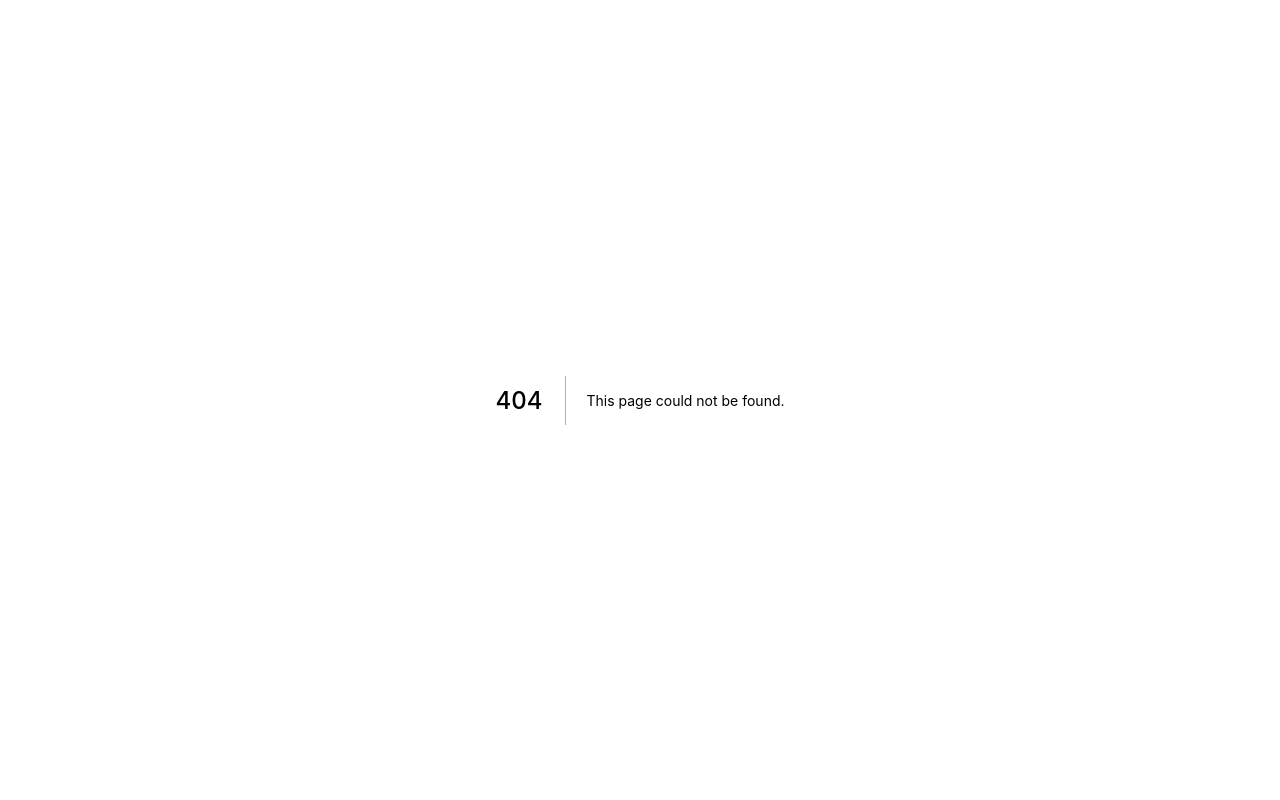
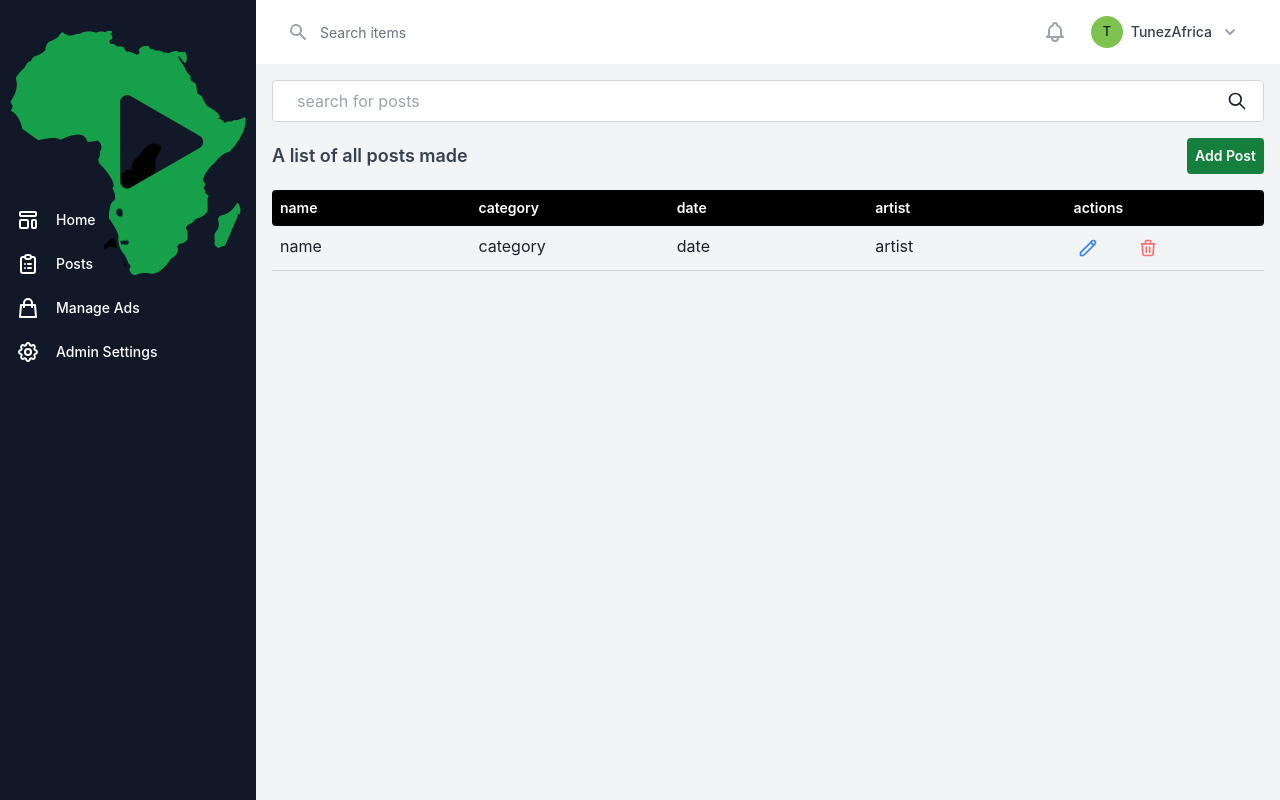
Before and after one commit to tunezafrica/tunezafrica, a Next.js app: page /admin/dashboard/posts in a window 1280 px wide. Before the commit this address had no page. Built offline with nearby package versions, Linux system fonts and the light colour scheme.

Commit message:
feat: added feature for adding song

```diff
--- a/components/DashboardSidebar/DashboardSidebar.jsx
+++ b/components/DashboardSidebar/DashboardSidebar.jsx
@@ -15,35 +15,20 @@ import { useRouter } from "next/router";
 import Image from "next/image";
 
 const navigation = [
-  { name: "Home", href: "/dashboard", icon: TemplateIcon, current: false },
+  { name: "Home", href: "/admin/dashboard", icon: TemplateIcon, current: false },
   {
-    name: "Inventory",
-    href: "/dashboard/inventory",
+    name: "Posts",
+    href: "/admin/dashboard/posts",
     icon: ClipboardListIcon,
     current: false,
   },
   {
-    name: "Customers Orders",
-    href: "/dashboard/orders",
+    name: "Manage Ads",
+    href: "/admin/dashboard/ads",
     icon: ShoppingBagIcon,
     current: false,
   },
-  // { name: 'History', href: '/dashboard/history', icon: ClockIcon, current: false },
-  // { name: 'Balances', href: '/dashboard/balances', icon: ScaleIcon, current: false },
-  {
-    name: "Cards",
-    href: "/dashboard/cards",
-    icon: CreditCardIcon,
-    current: false,
-  },
-  {
-    name: "Reports",
-    href: "/dashboard/reports",
-    icon: TrendingUpIcon,
-    current: false,
-  },
-  // { name: 'Recipients', href: '/dashboard/receipts', icon: UserGroupIcon, current: false },
-  { name: "Store Settings", href: "/dashboard/settings", icon: CogIcon },
+  { name: "Admin Settings", href: "/admin/dashboard/settings", icon: CogIcon },
 ];
 
 
--- /dev/null
+++ b/pages/admin/dashboard/add_post/index.jsx
@@ -0,0 +1,71 @@
+import React, { useState } from "react";
+import DashboardLayout from "../../../../layouts/DashboardLayout";
+
+function AddPost() {
+  const [name, setName] = useState("");
+  const handle_post_upload = () => {
+    console.log(name);
+  };
+  return (
+    <DashboardLayout>
+      <div className="flex flex-col w-full p-4">
+        <p className="text-center text-gray-700 font-semibold text-lg pb-8">
+          Add New Post/Music
+        </p>
+        <div className=" grid grid-cols-2 gap-4 w-full space-y-4">
+          <div className="flex flex-col col-span-2 ">
+            <p className="text-gray-700 font-semibold text-sm p-1">
+              name/title
+            </p>
+            <input
+              type="text"
+              placeholder="item name or title"
+              className="p-2 rounded border border-gray-300 outline-none"
+              onChange={(e) => setName(e.target.value)}
+            />
+          </div>
+
+          <div className="flex flex-col col-span-1 ">
+            <p className="text-gray-700 font-semibold text-sm p-1">category</p>
+            <input
+              type="text"
+              placeholder="item name or title"
+              className="p-2 rounded border border-gray-300 outline-none"
+              onChange={(e) => setName(e.target.value)}
+            />
+          </div>
+          <div className="flex flex-col col-span-1 ">
+            <p className="text-gray-700 font-semibold text-sm p-1">
+              sub-category
+            </p>
+            <input
+              type="text"
+              placeholder="item name or title"
+              className="p-2 rounded border border-gray-300 outline-none"
+              onChange={(e) => setName(e.target.value)}
+            />
+          </div>
+          <div className="flex flex-col col-span-2 ">
+            <p className="text-gray-700 font-semibold text-sm p-1">
+              description
+            </p>
+            <textarea
+              rows={15}
+              type="text"
+              placeholder="item name or title"
+              className="p-2 rounded border border-gray-300 outline-none"
+              onChange={(e) => setName(e.target.value)}
+            />
+          </div>
+          <div className="flex flex-col col-span-2 ">
+            <div className="flex flex-col w-full bg-green-700 hover:bg-green-600 cursor-pointer p-2 rounded-full text-center text-white font-semibold">
+                upload item
+            </div>
+          </div>
+        </div>
+      </div>
+    </DashboardLayout>
+  );
+}
+
+export default AddPost;
--- /dev/null
+++ b/pages/admin/dashboard/posts.jsx
@@ -0,0 +1,114 @@
+import React, { useState } from "react";
+import { PencilIcon, SearchIcon, TrashIcon } from "@heroicons/react/outline";
+import DashboardLayout from "../../../layouts/DashboardLayout";
+import {
+  Modal,
+  ModalOverlay,
+  ModalContent,
+  ModalFooter,
+  ModalBody,
+  useDisclosure,
+  Button,
+} from "@chakra-ui/react";
+import { useRouter } from "next/router";
+
+function Posts() {
+  const [query, setQuery] = useState("");
+  const { isOpen, onOpen, onClose } = useDisclosure();
+  const router = useRouter()
+
+  const search_items = (e) => {
+    e.preventDefault();
+    console.log(query);
+    setQuery("");
+  };
+
+  const delete_item = () => {
+    console.log("are you sure you want to delte?");
+  };
+
+  return (
+    <DashboardLayout>
+      <div className="flex flex-col p-4 space-y-4">
+        <form
+          onSubmit={search_items}
+          className="flex flex-row items-center w-full border border-gray-300 rounded bg-white px-4"
+        >
+          <input
+            type="search"
+            placeholder="search for posts"
+            className=" outline-none flex-1 p-2"
+            value={query}
+            onChange={(e) => setQuery(e.target.value)}
+          />
+          <button type="submit" className="outline-none border-none">
+            <SearchIcon height={20} width={20} />
+          </button>
+        </form>
+        <div className="flex">
+          <div className="flex flex-row items-center w-full justify-between">
+            <p className="text-gray-700 font-semibold text-lg">
+              A list of all posts made
+            </p>
+            <span onClick={() => router.push('/admin/dashboard/add_post')} className="p-2 rounded cursor-pointer hover:bg-green-600 bg-green-700 text-sm text-white font-semibold">
+              Add Post
+            </span>
+          </div>
+        </div>
+        <div className="flex flex-col w-full">
+          <div className="grid grid-cols-5 gap-4 bg-black text-white text-sm font-semibold rounded p-2">
+            <div className="col-span-1"> name</div>
+            <div className="col-span-1"> category</div>
+            <div className="col-span-1"> date</div>
+            <div className="col-span-1"> artist</div>
+            <div className="col-span-1">actions</div>
+          </div>
+          <div className="grid grid-cols-5 gap-4 p-2 border-b border-gray-300">
+            <div className="col-span-1"> name</div>
+            <div className="col-span-1"> category</div>
+            <div className="col-span-1"> date</div>
+            <div className="col-span-1"> artist</div>
+            <div className="col-span-1 flex flex-row items-center gap-8">
+              <div className="cursor-pointer hover:bg-gray-200 rounded-full p-1">
+                <PencilIcon height={20} width={20} className="text-blue-500" />
+              </div>
+              <div
+                onClick={() => onOpen()}
+                className="cursor-pointer hover:bg-gray-200 rounded-full p-1"
+              >
+                <TrashIcon height={20} width={20} className="text-red-400" />
+              </div>
+            </div>
+          </div>
+        </div>
+      </div>
+
+      <Modal isOpen={isOpen} onClose={onClose} isCentered>
+        <ModalOverlay />
+        <ModalContent>
+          <ModalBody className="flex flex-col  w-full items-center ">
+            <TrashIcon height={80} width={80} className="text-green-700 " />
+            <p className="text-gray-800 my-4 font-semibold text-lg text-center">
+              Delete
+            </p>
+            <p className="text-center">
+              Are you sure you want to delete product with name {"product_name"}
+              ?
+            </p>
+          </ModalBody>
+
+          <ModalFooter>
+            <Button colorScheme="blue" mr={3} onClick={onClose}>
+              Close
+            </Button>
+            <Button onClick={delete_item} colorScheme="red">
+              Delete
+            </Button>
+          </ModalFooter>
+        </ModalContent>
+      </Modal>
+    </DashboardLayout>
+  );
+}
+
+export default Posts;
```
